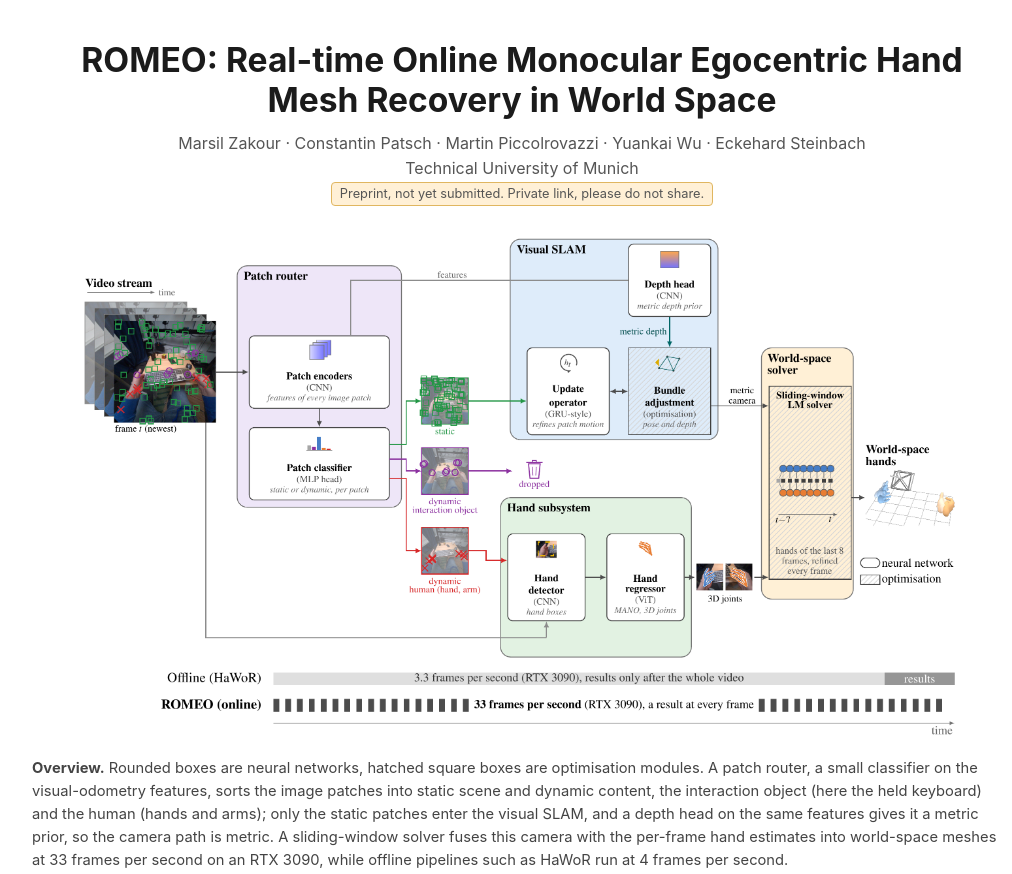
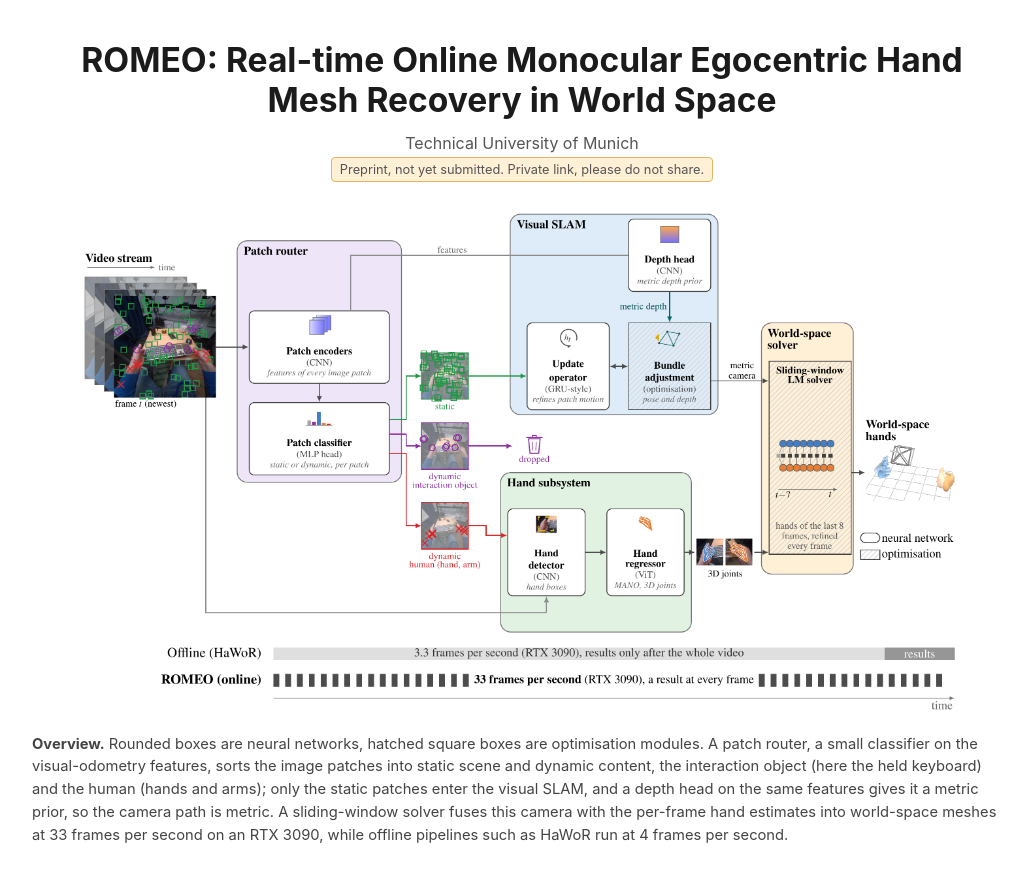
Before and after one commit to MarsilZakour/MarsilZakour.github.io, a plain HTML site: page romeo/index.html in a window 1280 px wide. Shown: the top 874 px of the page, without its empty margins (118-1130 px from the left). Drawn offline with Linux system fonts and the light colour scheme.

Commit message:
Remove author names from unpublished project pages (ROMEO, plush twin, FuseFit)

```diff
--- a/romeo/index.html
+++ b/romeo/index.html
@@ -22,7 +22,7 @@ td:first-child,th:first-child{text-align:left}
 .vids{display:grid;grid-template-columns:1fr;gap:1.2em}.vids video{width:100%;background:#fff;border:1px solid #ddd}
 </style></head><body><main>
 <h1>ROMEO: Real-time Online Monocular Egocentric Hand Mesh Recovery in World Space</h1>
-<div class="sub">Marsil Zakour &middot; Constantin Patsch &middot; Martin Piccolrovazzi &middot; Yuankai Wu &middot; Eckehard Steinbach<br>Technical University of Munich<br>
+<div class="sub">Technical University of Munich<br>
 <span class="badge">Preprint, not yet submitted. Private link, please do not share.</span></div>
 
 <figure><img src="teaser.png" alt="Pipeline overview">
```
Also changed, not shown: fusefit/index.html (+0 -1 lines), plush_twin/index.html (+1 -1 lines).
